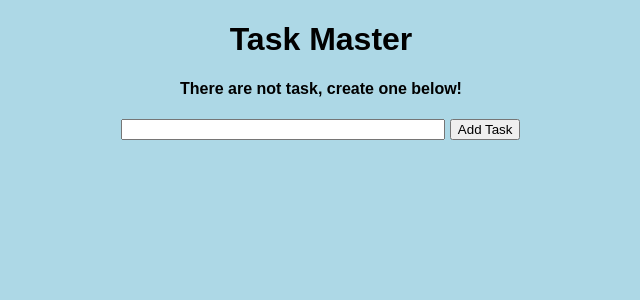
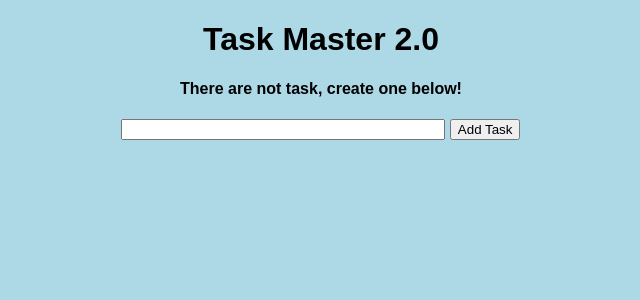
Before and after one commit to rahul2001v/flaskintroduction, a Flask app: page / in a window 1280 px wide. Shown: the top 300 px of the page, without its empty margins (319-959 px from the left). Run offline with Flask 3, Linux system fonts and the light colour scheme.

Commit message:
19th commit

```diff
--- a/templates/index.html
+++ b/templates/index.html
@@ -6,7 +6,7 @@
 
 {% block body%}
 <div class="content">
-    <h1 style="text-align: center;">Task Master</h1>
+    <h1 style="text-align: center;">Task Master 2.0</h1>
     {% if tasks|length < 1 %}
         <h4 style="text-align: center;">There are not task, create one below!</h4>
     {% else %}
```
